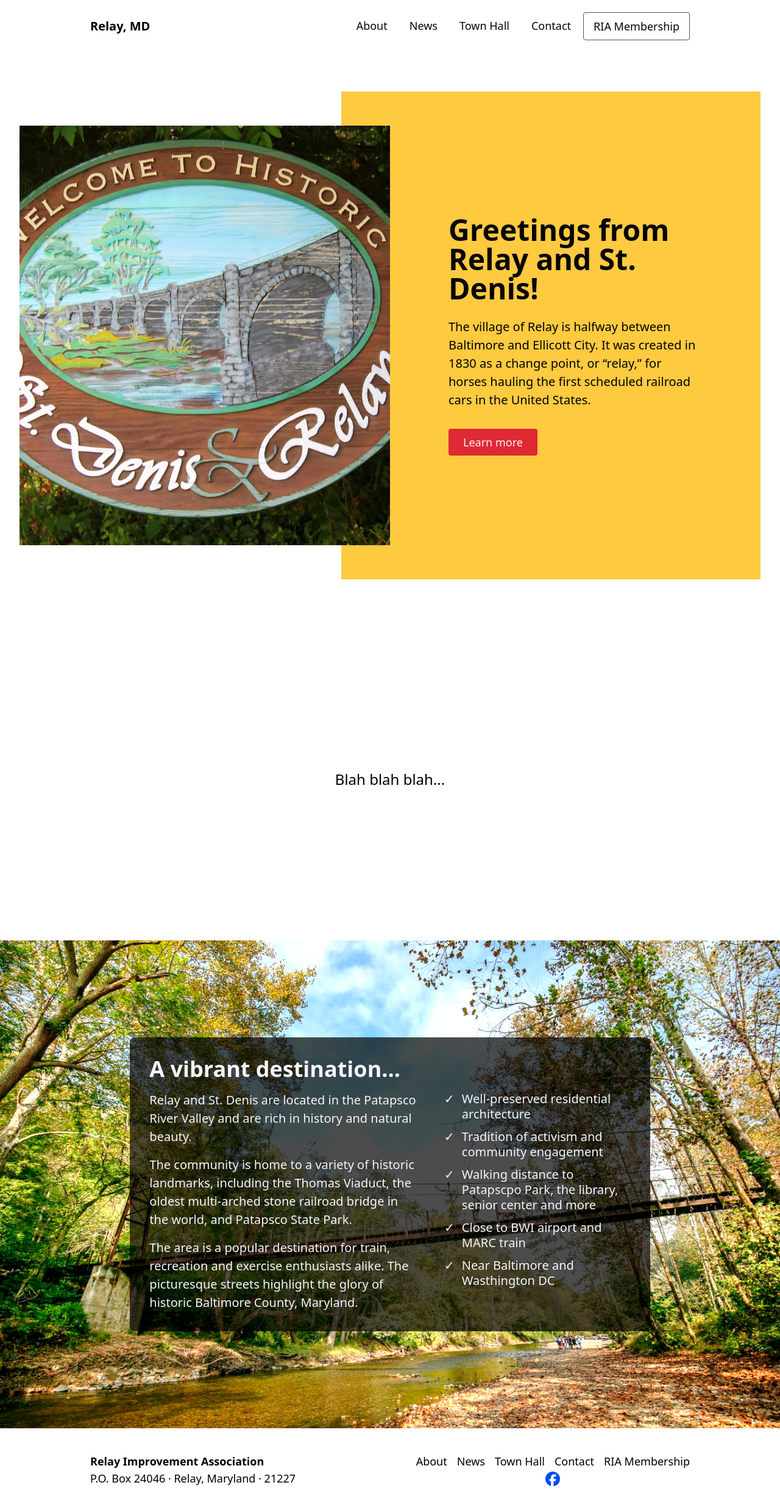
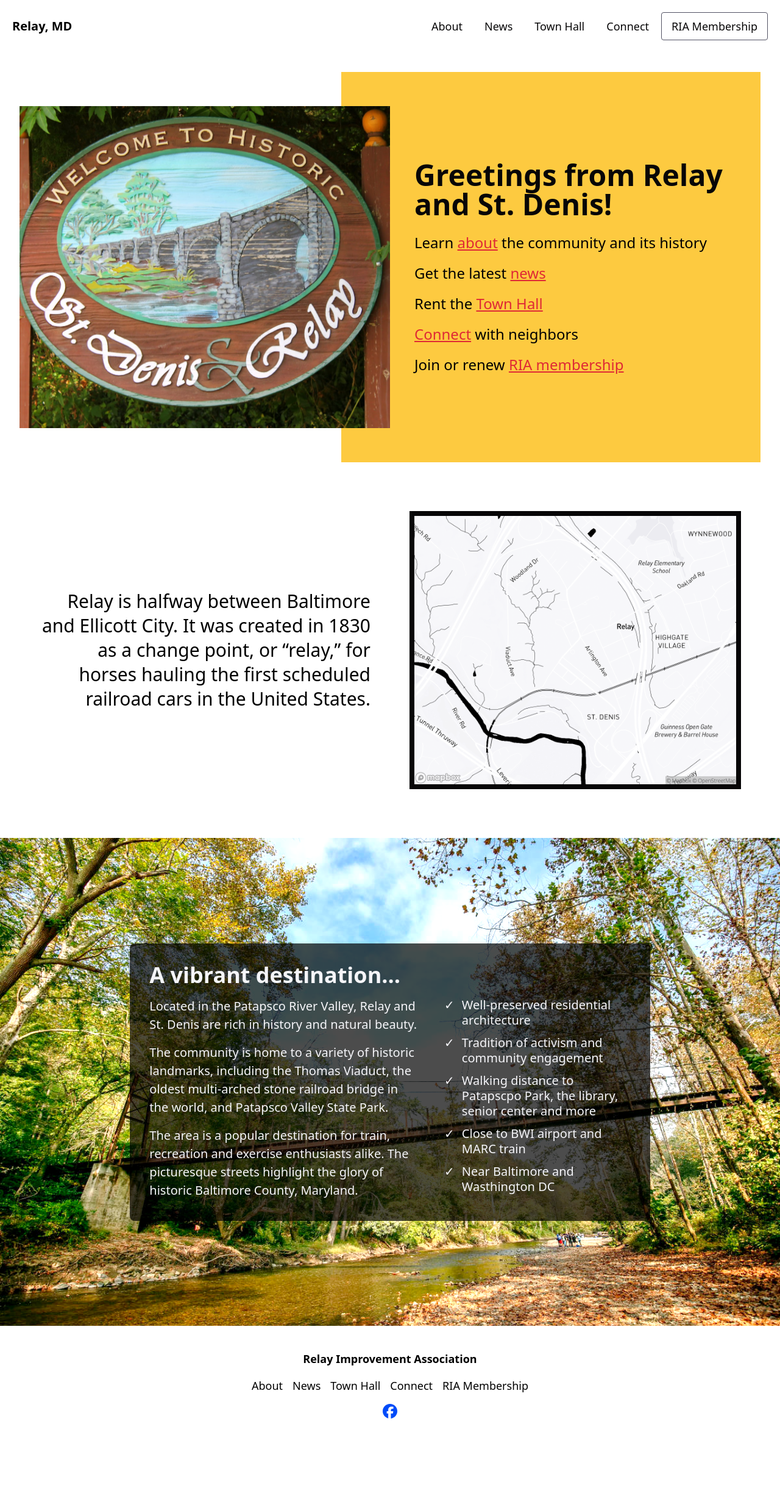
Before and after one commit to Relay-Maryland/relaymaryland.com, an Astro site: page / in a window 1280 px wide. Shown: the whole page at 61% size. After the commit the page ends 2366 px from the top, so only its background shows below. Built offline with nearby package versions, Linux system fonts and the light colour scheme; Astro itself is replaced by a stand-in of ours.

Commit message:
Flesh out landing page with 3 sections, nav, footer

```diff
--- a/astro.config.mjs
+++ b/astro.config.mjs
@@ -8,7 +8,9 @@ export default defineConfig({
     tailwind({
       // Tell @astrojs/tailwind to not inject default `base.css` on every page
       // so we can define and import our own custom `base.css`.
-      applyBaseStyles: false
+      applyBaseStyles: false,
+      // Apply the tailwindcss/nesting postcss plugin.
+      nesting: true
     })
   ]
 });
--- a/content/about-relay.md
+++ b/content/about-relay.md
@@ -1 +1 @@
-The village of Relay is halfway between Baltimore and Ellicott City. It was created in 1830 as a change point, or "relay," for horses hauling the first scheduled railroad cars in the United States.
+Relay is halfway between Baltimore and Ellicott City. It was created in 1830 as a change point, or "relay," for horses hauling the first scheduled railroad cars in the United States.
--- /dev/null
+++ b/content/hero.md
@@ -0,0 +1,5 @@
+1. Learn [about](/about) the community and its history
+2. Get the latest [news](/news)
+3. Rent the [Town Hall](/hall)
+4. [Connect](/contact) with neighbors
+5. Join or renew [RIA membership](/ria)
--- a/package.json
+++ b/package.json
@@ -13,7 +13,6 @@
   "dependencies": {
     "@astrojs/tailwind": "^5.1.0",
     "astro": "^4.4.0",
-    "bootstrap": "^5.3.2",
     "tailwindcss": "^3.4.1"
   }
 }
--- a/src/components/Footer.astro
+++ b/src/components/Footer.astro
@@ -1,5 +1,5 @@
 ---
-const pages = ['About', 'News', 'Town Hall', 'Contact', 'RIA Membership'];
+const pages = ['About', 'News', 'Town Hall', 'Connect', 'RIA Membership'];
 ---
 
 <style>
@@ -13,11 +13,12 @@ const pages = ['About', 'News', 'Town Hall', 'Contact', 'RIA Membership'];
     @apply block font-bold;
   }
   nav {
-    @apply grid gap-x-4;
+    @apply grid gap-4;
     grid-template-columns: repeat(5, auto);
+    @apply place-items-center;
   }
   nav a {
-    @apply hover:underline hover:text-blackest;
+    @apply transition hover:underline hover:text-red text-center;
   }
   nav a:last-child {
     @apply col-span-5 place-self-center;
@@ -25,14 +26,12 @@ const pages = ['About', 'News', 'Town Hall', 'Contact', 'RIA Membership'];
   svg {
     @apply w-6 h-6;
     @apply fill-blue;
+    @apply transition hover:fill-red;
   }
 </style>
 
-<footer class="container">
-  <address>
-    <span>Relay Improvement Association</span>
-    P.O. Box 24046 &middot; Relay, Maryland &middot; 21227
-  </address>
+<footer class="container flex flex-col justify-center items-center gap-y-4">
+  <p class="font-bold">Relay Improvement Association</p>
   <nav>
     <a href="#">{pages[0]}</a>
     <a href="#">{pages[1]}</a>
--- a/src/components/Hero.astro
+++ b/src/components/Hero.astro
@@ -1,38 +1,49 @@
 ---
 import { Image } from 'astro:assets';
 import heroImg from '../img/hero-sign.jpg';
-
-import { Content as About } from '../../content/about-relay.md';
+import { Content as HeroCopy } from '../../content/hero.md';
 
 const heroImgDescription = 'Welcome sign at Relay, Maryland';
 const headline = 'Greetings from Relay and St. Denis!';
 ---
 
 <style>
-  .btn {
-    @apply inline-block rounded bg-red px-6 py-2 text-lg text-white;
-    @apply transition hover:bg-red-dark;
-  }
+  /* See src/relay.css for heroblurb style.
+     Heroblurb content is imported markdown, and adding styles here
+     doesn't work as expected -- the styles are not being applied to the
+     output CSS; maybe Astro processes Tailwind before the markdown
+     so Tailwind can't see the markup needed to include CSS?
+  */
 </style>
 
-<section class="overflow-hidden bg-yellow sm:grid sm:grid-cols-2">
-  <div class="mx-auto max-w-lg p-8 md:p-12 lg:px-16 lg:py-24 text-center">
-    <h2 class="mb-6 text-3xl font-bold text-black md:text-5xl">
-      {headline}
-    </h2>
+<section>
+  <div class="mx-auto max-w-screen-2xl px-3 sm:px-4 lg:px-5 xl:px-8">
+    <div class="grid grid-cols-1 lg:grid-cols-2">
+      <div class="relative z-10 lg:py-14">
+        <div class="relative h-[50dvh] lg:h-[66dvh]">
+          <Image
+            alt={heroImgDescription}
+            src={heroImg}
+            class="absolute inset-0 h-full w-full object-cover"
+          />
+        </div>
+      </div>
 
-    <div class="text-xl/[30px]">
-      <About />
-    </div>
+      <div class="relative flex items-center justify-center bg-yellow">
+        <span
+          class="hidden lg:absolute lg:inset-y-0 lg:-start-20 lg:block lg:w-20 lg:bg-yellow"
+        ></span><!-- The overlap on the left side under the hero image -->
 
-    <div class="mt-4 md:mt-8">
-      <a href="" class="btn"> Explore</a>
+        <div class="lg:max-w-[42rem] p-6 md:p-10 lg:py-0">
+          <h2 class="mb-4 md:mb-6 text-3xl md:text-5xl font-bold text-black">
+            {headline}
+          </h2>
+
+          <div class="text-xl/[30px] md:text-2xl/[30px]" data-heroblurb>
+            <HeroCopy />
+          </div>
+        </div>
+      </div>
     </div>
   </div>
-
-  <Image
-    src={heroImg}
-    alt={heroImgDescription}
-    class="h-56 w-full object-cover sm:h-full"
-  />
 </section>
--- a/src/components/HeroAlt.astro
+++ /dev/null
@@ -1,52 +0,0 @@
----
-import { Image } from 'astro:assets';
-import heroImg from '../img/hero-sign.jpg';
-import { Content as About } from '../../content/about-relay.md';
-
-const heroImgDescription = 'Welcome sign at Relay, Maryland';
-const headline = 'Greetings from Relay and St. Denis!';
----
-
-<style>
-  .btn {
-    @apply inline-block rounded bg-red px-6 py-2 text-lg text-white;
-    @apply transition hover:bg-red-dark;
-  }
-</style>
-
-<section>
-  <div class="mx-auto max-w-screen-2xl px-3 py-16 sm:px-4 lg:px-5 xl:px-8">
-    <div class="grid grid-cols-1 lg:h-screen lg:grid-cols-2">
-      <div class="relative z-10 lg:py-14">
-        <div class="relative h-64 sm:h-80 lg:h-full">
-          <Image
-            alt={heroImgDescription}
-            src={heroImg}
-            class="absolute inset-0 h-full w-full object-cover"
-          />
-        </div>
-      </div>
-
-      <div class="relative flex items-center bg-yellow">
-        <!-- The overlap on the left side under the hero image -->
-        <span
-          class="hidden lg:absolute lg:inset-y-0 lg:-start-20 lg:block lg:w-20 lg:bg-yellow"
-        ></span>
-
-        <div class="max-w-[39rem] p-8 sm:p-16 lg:p-24">
-          <h2 class="mb-6 text-3xl font-bold text-black md:text-5xl">
-            {headline}
-          </h2>
-
-          <div class="text-xl/[30px]">
-            <About />
-          </div>
-
-          <div class="mt-4 md:mt-8">
-            <a href="" class="btn">Learn more</a>
-          </div>
-        </div>
-      </div>
-    </div>
-  </div>
-</section>
--- a/src/components/Nav.astro
+++ b/src/components/Nav.astro
@@ -1,5 +1,5 @@
 ---
-const pages = ['About', 'News', 'Town Hall', 'Contact', 'RIA Membership'];
+const pages = ['About', 'News', 'Town Hall', 'Connect', 'RIA Membership'];
 ---
 
 <style>
@@ -14,9 +14,11 @@ const pages = ['About', 'News', 'Town Hall', 'Contact', 'RIA Membership'];
   }
 </style>
 
-<nav class="container flex justify-between items-center flex-wrap">
+<nav class="container lg:mb-8 py-4 sm:py-5 flex justify-between items-center">
   <span class="hidden sm:block text-xl font-bold">Relay, MD</span>
-  <div class="mx-auto xs:mx-0 flex gap-1">
+  <div
+    class="mx-auto sm:mx-0 flex justify-between items-center flex-wrap gap-1"
+  >
     <a href="#" class="btn">{pages[0]}</a>
     <a href="#" class="btn">{pages[1]}</a>
     <a href="#" class="btn">{pages[2]}</a>
--- a/src/components/Section1.astro
+++ b/src/components/Section1.astro
@@ -1,13 +1,25 @@
+---
+import { Image } from 'astro:assets';
+
+import { Content as About } from '../../content/about-relay.md';
+
+import mapImg from '../img/map1.png';
+const mapImgDescription = 'Map of Relay and St. Denis, Maryland';
 ---
 
----
-
-<section class="h-dvh container">
-  <p class="w-1/2">
-    Historic Relay and St. Denis is a vibrant destination. Nearby is the
-    glorious Patapsco State Park and National historic landmark Thomas Viaduct.
-    Relay is a popular destination for train, recreation and exercise
-    enthusiasts. The picturesque streets highlight the glory of historic
-    Baltimore County Maryland.
-  </p>
+<section class="my-20 sm:my-28 md:my-32 lg:my-20">
+  <div class="container grid grid-cols-1 lg:grid-cols-2 lg:gap-16 lg:px-16">
+    <div
+      class="max-w-[700px] md:mx-auto flex justify-center items-center px-16 lg:px-0 text-2xl/[30px] lg:text-3xl/[40px] text-center lg:text-right"
+    >
+      <About />
+    </div>
+    <div class="hidden lg:block px-16 md:px-0">
+      <Image
+        src={mapImg}
+        alt={mapImgDescription}
+        class="border-8 border-black"
+      />
+    </div>
+  </div>
 </section>
--- a/src/components/Section2.astro
+++ b/src/components/Section2.astro
@@ -32,13 +32,13 @@ import featureImg from '../img/swinging_bridge.jpg';
       class="col-span-12 lg:col-span-7 mb-3 md:mb-0 text-white md:text-lg lg:text-xl/[30px] flex flex-col gap-3 md:gap-4"
     >
       <p>
-        Relay and St. Denis are located in the Patapsco River Valley and are
-        rich in history and natural beauty.
+        Located in the Patapsco River Valley, Relay and St. Denis are rich in
+        history and natural beauty.
       </p>
       <p>
         The community is home to a variety of historic landmarks, including the
         Thomas Viaduct, the oldest multi-arched stone railroad bridge in the
-        world, and Patapsco State Park.
+        world, and Patapsco Valley State Park.
       </p>
       <p>
         The area is a popular destination for train, recreation and exercise
--- a/src/layouts/Layout.astro
+++ b/src/layouts/Layout.astro
@@ -4,7 +4,6 @@ export interface Props {
 }
 
 import '../relay.css';
-// import 'bootstrap/dist/css/bootstrap.min.css';
 
 const { title } = Astro.props;
 ---
--- a/src/pages/index.astro
+++ b/src/pages/index.astro
@@ -2,10 +2,8 @@
 import Layout from '../layouts/Layout.astro';
 import Nav from '../components/Nav.astro';
 import Hero from '../components/Hero.astro';
-import HeroAlt from '../components/HeroAlt.astro';
 import Section1 from '../components/Section1.astro';
 import Section2 from '../components/Section2.astro';
-import Placeholder from '../components/Placeholder.astro';
 import Footer from '../components/Footer.astro';
 
 const title = 'Welcome to Relay, Maryland';
@@ -14,10 +12,8 @@ const title = 'Welcome to Relay, Maryland';
 <Layout title={title}>
   <Nav />
   <main>
-    <!-- <Hero /> -->
-    <HeroAlt />
-    <Placeholder />
-    <!-- <Section1 /> -->
+    <Hero />
+    <Section1 />
     <Section2 />
   </main>
   <Footer />
--- a/src/relay.css
+++ b/src/relay.css
@@ -2,9 +2,22 @@
 @tailwind components;
 @tailwind utilities;
 
+[data-heroblurb] {
+  li {
+    @apply mb-3 md:mb-5;
+  }
+  li:last-of-type {
+    @apply mb-0;
+  }
+  a {
+    @apply text-red underline;
+    @apply transition hover:text-blue;
+  }
+}
+
 @layer components {
   .container {
-    @apply w-full max-w-screen-lg mx-auto;
-    @apply p-2 sm:p-3 md:p-4 lg:p-5;
+    @apply w-full max-w-screen-2xl mx-auto;
+    @apply px-2 sm:px-3 md:px-4 lg:px-5;
   }
 }
```
Also changed, not shown: admin/plan.md (+7 -5 lines), src/img/map1.png (renamed from map1.png), 1 other file.
